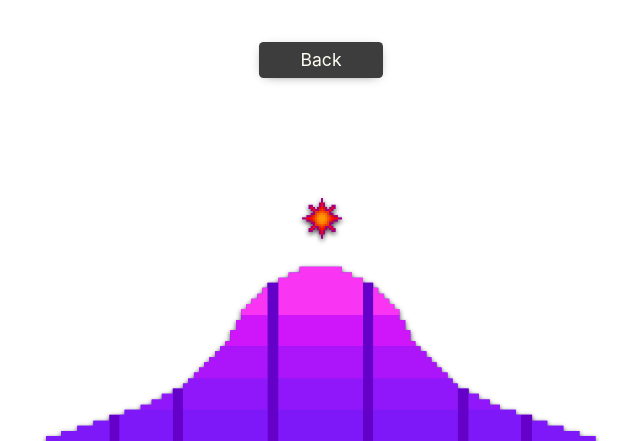
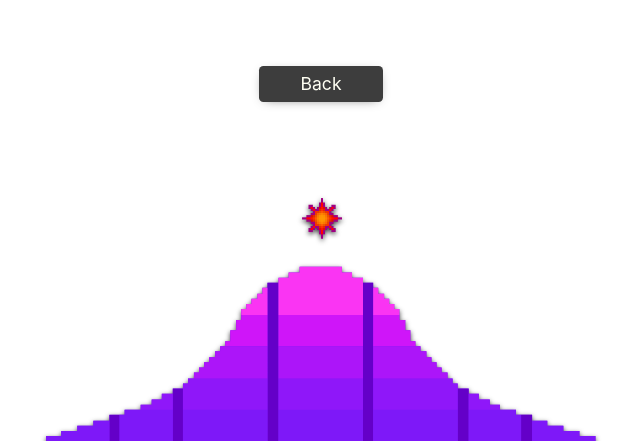
Before and after one commit to Bastion22/gotchi-explorer, a Django app: page /agg/ in a window 1280 px wide. Shown: the part 80-521 px from the top of the page, without its empty margins (319-959 px from the left). Run offline with Django 4.2, Linux system fonts and the light colour scheme.

Commit message:
back button dissapear on click menu test

```diff
--- a/static/css/styles.css
+++ b/static/css/styles.css
@@ -357,12 +357,13 @@ header {
 
 .master-back-button {
   position: absolute;
-  top: 7.75em;
+  top: 9.25em;
   width: 100%;
   height: 2em;
   display: flex;
   justify-content: center;
   z-index: -1;
+  transition: display 0.3s ease-in-out;
 }
 .master-back-button .js-thing-ignore {
   display: flex;
--- a/static/css/styles.scss
+++ b/static/css/styles.scss
@@ -76,13 +76,13 @@ header {
     display: none;
     cursor: pointer;
 
-    .bar {
+    .cacti-menu {
         display: block;
         width: 44px;
         height: 44px;
     }
 
-    .bar-sword {
+    .menu-sword {
         opacity: 0;
         position: absolute;
         top: 0em;
@@ -99,7 +99,7 @@ header {
     .hamburger{
         display: block;
 
-        .bar {
+        .cacti-menu {
             visibility: visible; // Fade In Cacti - After Closing Sword Tab
             opacity: 1;
             transition: opacity 0.25s linear;
@@ -108,13 +108,13 @@ header {
 
 
 
-    .hamburger.active .bar:nth-child(1) {
+    .hamburger.active .cacti-menu:nth-child(1) {
         visibility: hidden; // Fade Out Cacti - After Closing Sword Tab
         opacity: 0;
         transition: visibility 0s 0.1s, opacity 0.1s linear;
     }
 
-    .hamburger.active .bar-sword:nth-child(2) {
+    .hamburger.active .menu-sword:nth-child(2) {
         visibility: visible; // Fade In Sword on Menu Open
         opacity: 1;
         transition: opacity 0.4s linear;
@@ -123,7 +123,7 @@ header {
 
     }
 
-    .hamburger.active .bar-sword:nth-child(3) {
+    .hamburger.active .menu-sword:nth-child(3) {
         visibility: visible; // Fade In Sword on Menu Open
         opacity: 1;
         transition: opacity 0.4s linear;
@@ -196,8 +196,8 @@ header {
 
 
 // ---------------------------------------------------------------------------------- HOME PAGE
-// ---------------------------------------------------------------------------------- HOME PAGE
-// ---------------------------------------------------------------------------------- HOME PAGE
+// ----------------------------------------------------------------------------------
+// ----------------------------------------------------------------------------------
 
 // Form
 
@@ -529,7 +529,7 @@ header {
         position: absolute;
         height: 18em;
         width: 18em;
-        top: 12.5em;
+        top: 13.5em;
         background: #ffffff;
 
 
@@ -545,7 +545,7 @@ header {
 
 .stats-img-master {
     position: absolute;
-    top: 32.75em;
+    top: 33.75em;
     display: flex;
     justify-content: center;
     width: 100%;
@@ -567,7 +567,7 @@ header {
 
 .stats-text-master {
     position: absolute;
-    top: 36.75em;
+    top: 37.75em;
     display: flex;
     justify-content: center;
     width: 100%;
@@ -607,12 +607,13 @@ header {
 
 .master-back-button {
     position: absolute;
-    top: 7.75em;
+    top: 9.25em;
     width: 100%;
     height: 2em;
     display: flex;
     justify-content: center;
     z-index: -1;
+    transition: display 0.3s ease-in-out;
 
     .js-thing-ignore {
         display: flex;
@@ -693,6 +694,29 @@ header {
             max-width: 2.5em;
             margin-bottom: 5em;
             // line-height: 2.5em;
+        }
+
+    }
+
+    .master-back-button {
+        position: absolute;
+        top: 7.75em;
+        width: 100%;
+        height: 2em;
+
+        .js-thing-ignore {
+
+            .back-button {
+                min-width: 7em;
+                min-height: 2em;
+                border-radius: 4.5px;
+                border: 0px;
+                font-size: 1em;
+
+
+            }
+
+
         }
 
     }
--- /dev/null
+++ b/static/js/hide-back-button.js
@@ -0,0 +1,45 @@
+document.addEventListener('DOMContentLoaded', function() {
+// Get references to the objects that you want to click on and hide/show
+    const cactiMenus = document.querySelectorAll('.cacti-menu');
+    const backButton = document.querySelectorAll('.master-back-button');
+
+    // Add event listeners to the objects that you want to click on
+    cactiMenus.forEach(function(cactiMenu) {
+        cactiMenu.addEventListener('click', function() {
+        // Hide the backButton element when a cactiMenu element is clicked
+        backButton.forEach(function(button) {
+            button.style.display = 'none';
+        });
+        });
+    });
+
+    const swordMenu = document.querySelector('.menu-sword');
+    if (swordMenu) {
+        swordMenu.addEventListener('click', function() {
+        // Show the backButton element when the swordMenu element is clicked
+        backButton.forEach(function(button) {
+            button.style.display = 'block';
+        });
+        });
+    }
+});
+
+// document.addEventListener('DOMContentLoaded', function() {
+//     // Get references to the objects that you want to click on and hide/show
+//     const cactiMenu = document.querySelector('.cacti-menu');
+//     const backButton = document.querySelector('.master-back-button');
+
+//     // Add event listeners to the objects that you want to click on
+//     cactiMenu.addEventListener('click', function() {
+//         backButton.style.display = 'none';
+//     });
+
+//     const swordMenu = document.querySelector('.menu-sword');
+//     if (swordMenu) {
+//       swordMenu.addEventListener('click', function() {
+//         // Show the backButton element when the swordMenu element is clicked
+//         backButton.style.display = 'block';
+//       });
+//     }
+
+//   });
--- a/templates/back_button.html
+++ b/templates/back_button.html
@@ -1,3 +1,5 @@
+{% load static %}
+
 <!-- <div class="master-back-button">
     <a class="js-thing-ignore" href="javascript:history.back()">
         <button id="backButton" class="back-button">Back</button>
@@ -9,3 +11,5 @@
         <button id="backButton" class="back-button">Back</button>
     </a>
 </div>
+
+<script src="{% static '/js/hide-back-button.js' %}"></script>
--- a/templates/base.html
+++ b/templates/base.html
@@ -17,6 +17,7 @@
   {% include "navbar.html" %}
 
   <script src="{% static '/js/hamburger-menu.js' %}"></script>
+  <!-- <script src="{% static '/js/hide-back-button.js' %}"></script> -->
 
   {% block content %}
 
--- a/templates/navbar.html
+++ b/templates/navbar.html
@@ -15,9 +15,9 @@
         </ul>
         <div class="hamburger">
 
-            <span class="bar"><img src="/static/images/Brand/wearables/mythCacti.svg" alt="logo.svg"></span>
-            <span class="bar-sword"><img src="/static/images/Brand/wearables/spiritSword.svg" alt="logo.svg"></span>
-            <span class="bar-sword"><img src="/static/images/Brand/wearables/spiritSword.svg" alt="logo.svg"></span>
+            <span class="cacti-menu"><img src="/static/images/Brand/wearables/mythCacti.svg" alt="logo.svg"></span>
+            <span class="menu-sword"><img src="/static/images/Brand/wearables/spiritSword.svg" alt="logo.svg"></span>
+            <span class="menu-sword"><img src="/static/images/Brand/wearables/spiritSword.svg" alt="logo.svg"></span>
 
         </div>
     </nav>
```
Also changed, not shown: other parts of static/css/styles.css (+22 -9 lines), 1 other file.
